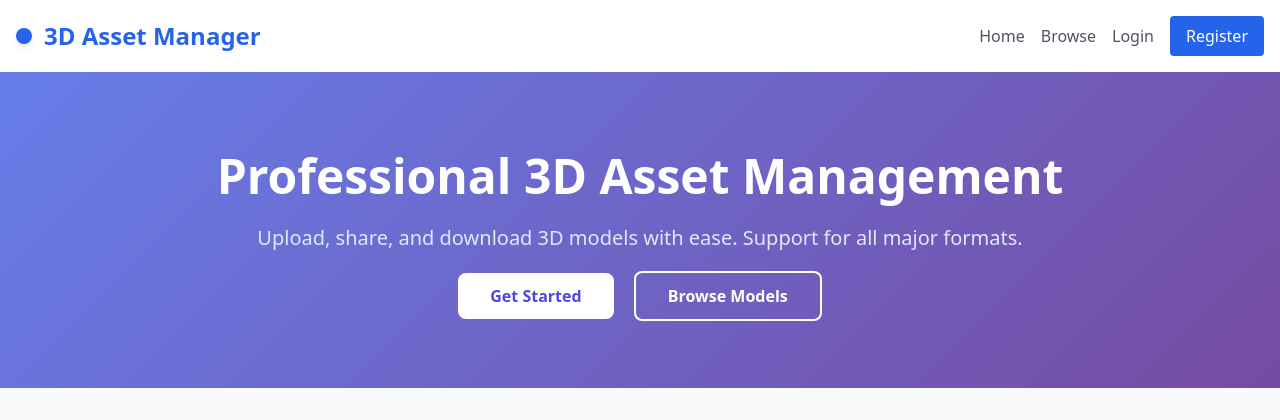
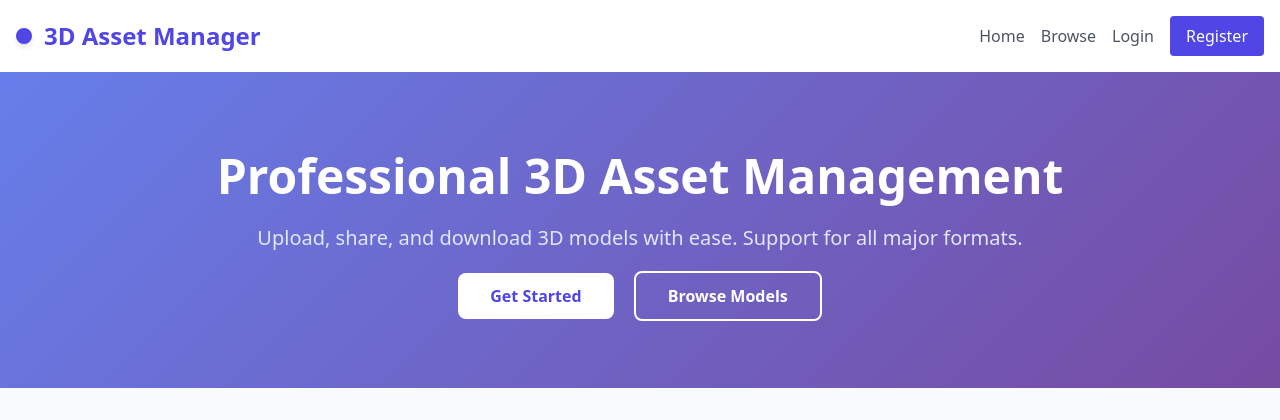
Before and after one commit to Deep-Dey1/3d-asset-manager-vercel-migration, a Flask app: page / in a window 1280 px wide. Shown: the top 420 px of the page. Run offline with Flask 3, Linux system fonts and the light colour scheme; parts of the project's set-up code (start-up, migrations or seed data) failed here and were passed over; some libraries are stand-ins or nearby versions.

Commit message:
Fix header consistency and update footer email to placeholder

```diff
--- a/app/templates/base.html
+++ b/app/templates/base.html
@@ -86,7 +86,7 @@
                 <p>&copy; 2025 3D Asset Manager. Created by Deep Dey</p>
                 <div class="mt-2 flex justify-center space-x-6 text-sm">
                     <a href="mailto:deepdey715@gmail.com" class="text-gray-300 hover:text-white transition">
-                        <i class="fas fa-envelope mr-1"></i>deepdey715@gmail.com
+                        <i class="fas fa-envelope mr-1"></i>Email
                     </a>
                     <a href="https://www.linkedin.com/in/deepdey0210/" target="_blank" class="text-gray-300 hover:text-white transition">
                         <i class="fab fa-linkedin mr-1"></i>LinkedIn
--- a/app/templates/base_3d.html
+++ b/app/templates/base_3d.html
@@ -211,22 +211,22 @@
             <div class="flex justify-between items-center py-4">
                 <div class="flex items-center space-x-4">
                     <a href="{{ url_for('main.index') }}" class="flex items-center space-x-3">
-                        <div class="bg-blue-600 text-white p-2 rounded-lg shadow-md">
+                        <div class="bg-indigo-600 text-white p-2 rounded-lg shadow-md">
                             <i class="fas fa-cube text-xl"></i>
                         </div>
-                        <span class="text-2xl font-bold text-blue-600">3D Asset Manager</span>
+                        <span class="text-2xl font-bold text-indigo-600">3D Asset Manager</span>
                     </a>
                 </div>
                 <div class="flex items-center space-x-4">
-                    <a href="{{ url_for('main.index') }}" class="text-gray-600 hover:text-blue-600 transition">Home</a>
-                    <a href="{{ url_for('main.browse') }}" class="text-gray-600 hover:text-blue-600 transition">Browse</a>
+                    <a href="{{ url_for('main.index') }}" class="text-gray-600 hover:text-indigo-600 transition">Home</a>
+                    <a href="{{ url_for('main.browse') }}" class="text-gray-600 hover:text-indigo-600 transition">Browse</a>
                     {% if current_user.is_authenticated %}
-                        <a href="{{ url_for('main.dashboard') }}" class="text-gray-600 hover:text-blue-600 transition">Dashboard</a>
-                        <a href="{{ url_for('main.profile') }}" class="text-gray-600 hover:text-blue-600 transition">Profile</a>
+                        <a href="{{ url_for('main.dashboard') }}" class="text-gray-600 hover:text-indigo-600 transition">Dashboard</a>
+                        <a href="{{ url_for('main.profile') }}" class="text-gray-600 hover:text-indigo-600 transition">Profile</a>
                         <a href="{{ url_for('auth.logout') }}" class="bg-red-600 text-white px-4 py-2 rounded hover:bg-red-700 transition">Logout</a>
                     {% else %}
-                        <a href="{{ url_for('auth.login') }}" class="text-gray-600 hover:text-blue-600 transition">Login</a>
-                        <a href="{{ url_for('auth.register') }}" class="bg-blue-600 text-white px-4 py-2 rounded hover:bg-blue-700 transition">Register</a>
+                        <a href="{{ url_for('auth.login') }}" class="text-gray-600 hover:text-indigo-600 transition">Login</a>
+                        <a href="{{ url_for('auth.register') }}" class="bg-indigo-600 text-white px-4 py-2 rounded hover:bg-indigo-700 transition">Register</a>
                     {% endif %}
                 </div>
             </div>
@@ -278,7 +278,7 @@
                 <p>&copy; 2025 3D Asset Manager. Created by Deep Dey</p>
                 <div class="mt-2 flex justify-center space-x-6 text-sm">
                     <a href="mailto:deepdey715@gmail.com" class="text-gray-300 hover:text-white transition">
-                        <i class="fas fa-envelope mr-1"></i>deepdey715@gmail.com
+                        <i class="fas fa-envelope mr-1"></i>Email
                     </a>
                     <a href="https://www.linkedin.com/in/deepdey0210/" target="_blank" class="text-gray-300 hover:text-white transition">
                         <i class="fab fa-linkedin mr-1"></i>LinkedIn
```
